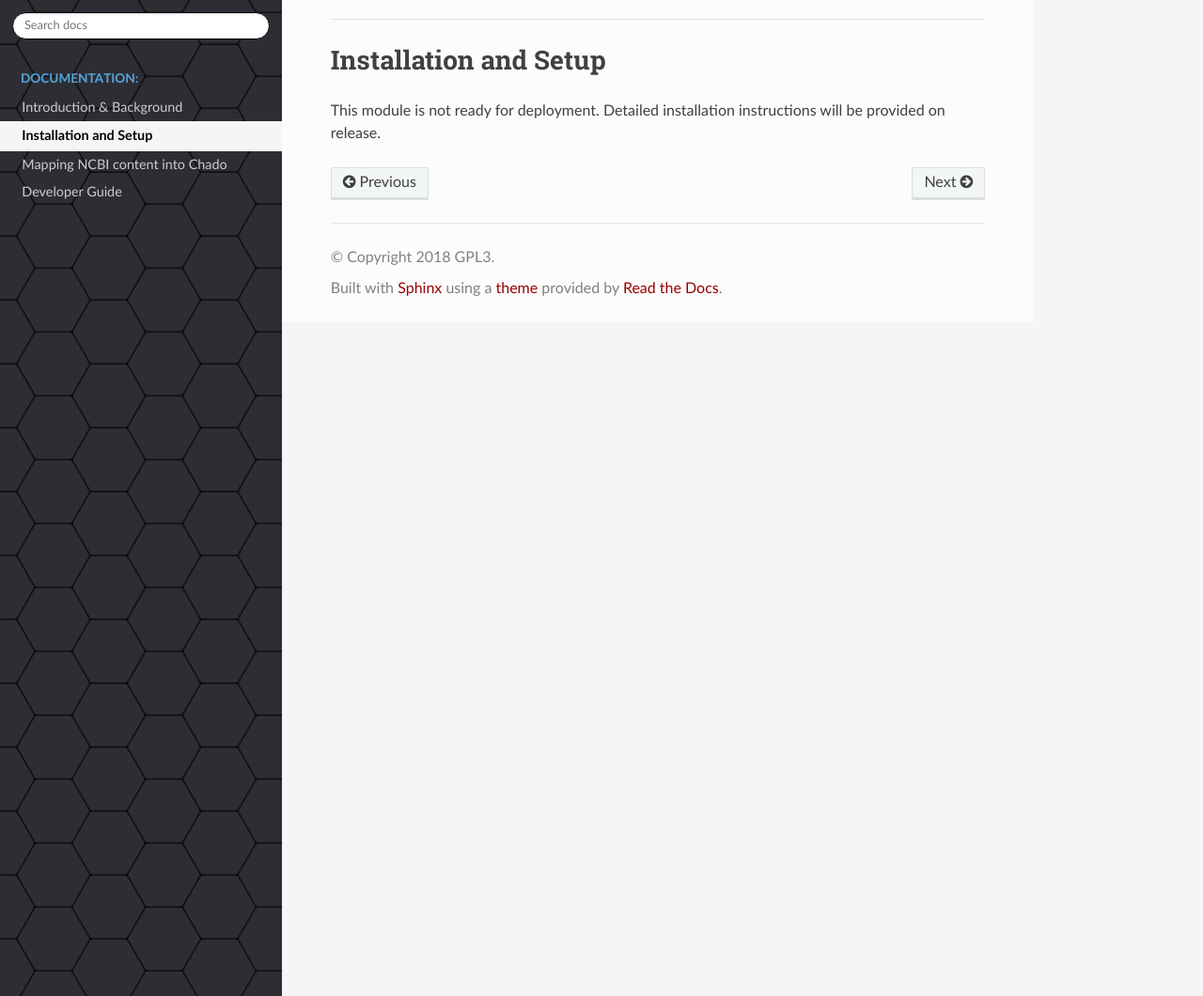
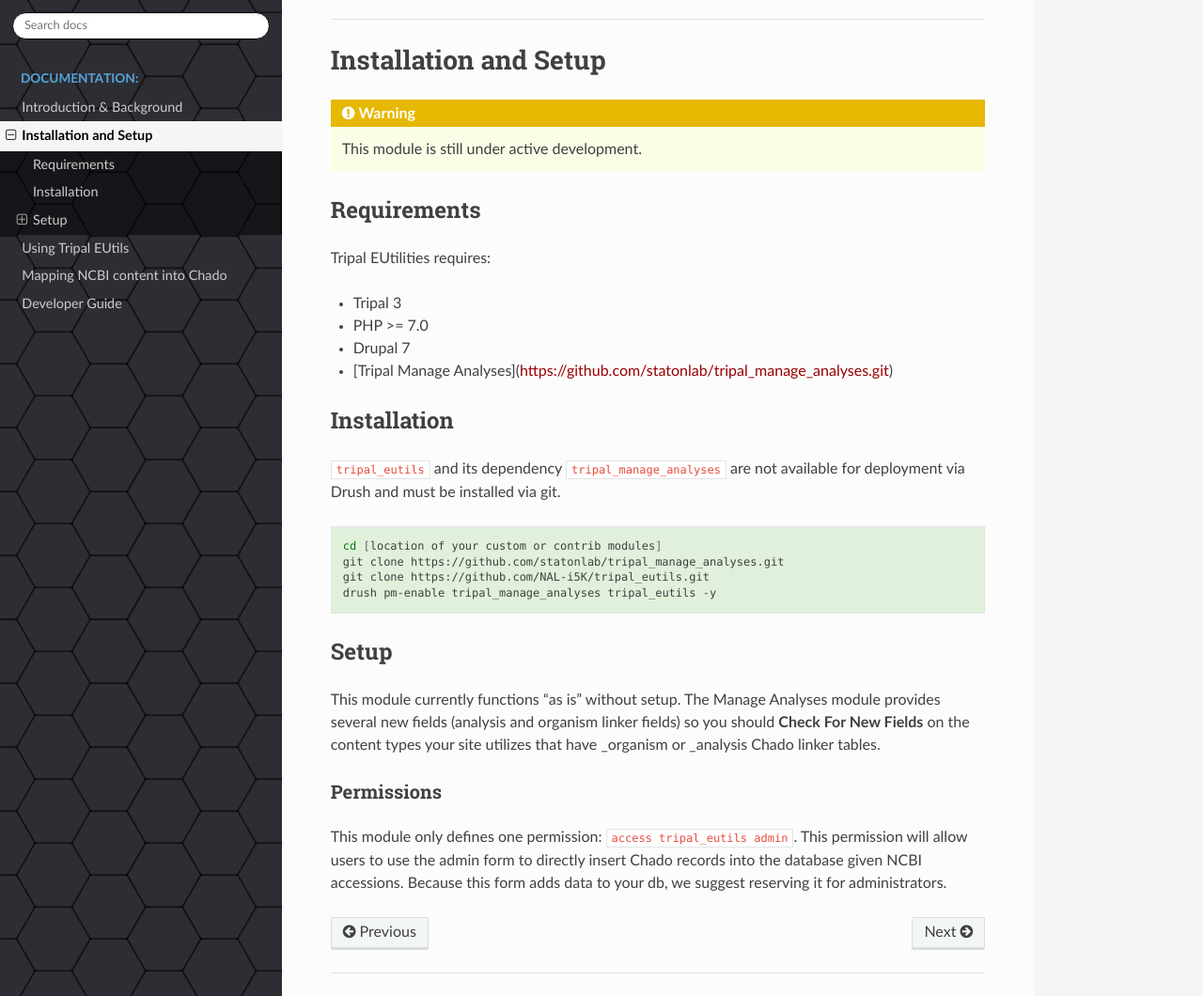
Before and after one commit to NAL-i5K/tripal_eutils, a Sphinx documentation site: the page built from docs/installation.rst, in a window 1280 px wide and 1400 px high. Shown: the part 340-1400 px from the top of the window at 94% size. Built offline with Sphinx 7.4.7 and the Read the Docs theme 2.0.0, drawn with Linux system fonts in a browser that asks for light colours.

Commit message:
move menu items and greatly expand user guide

```diff
--- a/docs/index.rst
+++ b/docs/index.rst
@@ -12,5 +12,6 @@
 
   introduction
   installation
+  user_guide
   ncbi_mapping
   development
--- a/docs/installation.rst
+++ b/docs/installation.rst
@@ -1,6 +1,38 @@
 Installation and Setup
 =======================
 
+.. warning::
+
+	This module is still under active development.
+
+Requirements
+------------
+
+Tripal EUtilities requires:
+
+- Tripal 3
+- PHP >= 7.0
+- Drupal 7
+- [Tripal Manage Analyses](https://github.com/statonlab/tripal_manage_analyses.git)
+
+Installation
+------------
+
+``tripal_eutils`` and its dependency ``tripal_manage_analyses`` are not available for deployment via Drush and must be installed via git.
+
+.. code-block:: shell
+
+  cd [location of your custom or contrib modules]
+  git clone https://github.com/statonlab/tripal_manage_analyses.git
+  git clone https://github.com/NAL-i5K/tripal_eutils.git
+  drush pm-enable tripal_manage_analyses tripal_eutils -y
+
+Setup
+-----
+This module currently functions "as is" without setup.  The Manage Analyses module provides several new fields (analysis and organism linker fields) so you should **Check For New Fields** on the content types your site utilizes that have _organism or _analysis Chado linker tables.
 
 
-This module is not ready for deployment.  Detailed installation instructions will be provided on release.
+Permissions
+~~~~~~~~~~~~
+
+This module only defines one permission: ``access tripal_eutils admin``.  This permission will allow users to use the admin form to directly insert Chado records into the database given NCBI accessions.  Because this form adds data to your db, we suggest reserving it for administrators.
```
Also changed, not shown: docs/user_guide.rst (added, +62 -0 lines), docs/user_guide/blank_form.png (added), docs/user_guide/preview_pt_1.png (added), docs/user_guide/preview_pt_2.png (added), docs/user_guide/preview_pt_3.png (added), docs/user_guide/preview_pt_4.png (added), 2 other files.
